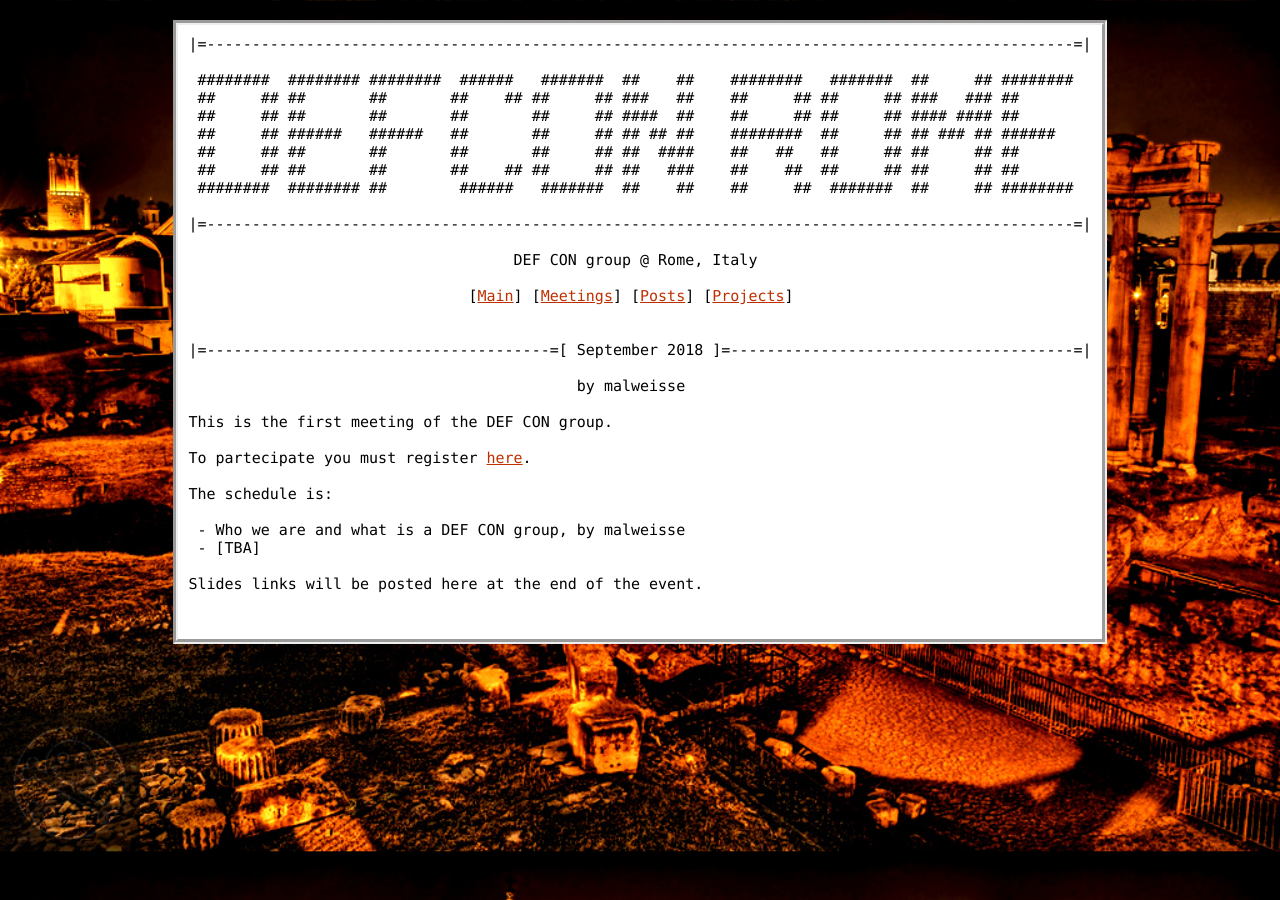
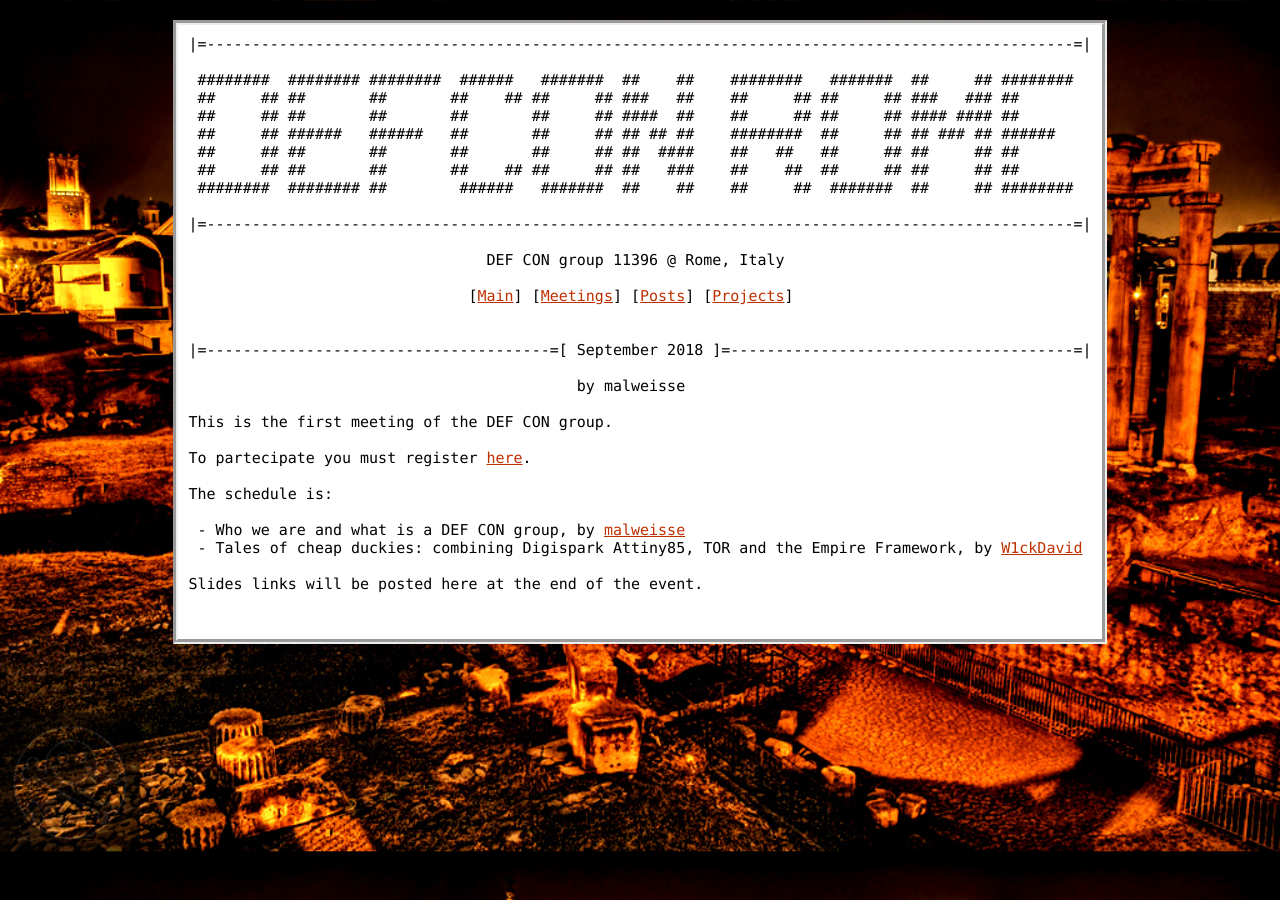
Before and after one commit to DEFCON753/defcon753.github.io, a Jekyll site: the page built from _posts/2018-08-16-meeting-sep18.html, in a window 1280 px wide. Built offline with Jekyll 4.4.1, drawn with Linux system fonts in a browser that asks for light colours.

Commit message:
first talks

```diff
--- a/_includes/nav.html
+++ b/_includes/nav.html
@@ -10,6 +10,6 @@
 
 |=------------------------------------------------------------------------------------------------=|
 
-                                    DEF CON group @ Rome, Italy
+                                 DEF CON group 11396 @ Rome, Italy
 
                                [<a href="{{ site.url }}{{ site.baseurl }}/">Main</a>] [<a href="{{ site.url }}{{ site.baseurl }}/meetings/">Meetings</a>] [<a href="{{ site.url }}{{ site.baseurl }}/posts/">Posts</a>] [<a href="{{ site.url }}{{ site.baseurl }}/projects/">Projects</a>]
--- a/_posts/2018-08-16-meeting-sep18.html
+++ b/_posts/2018-08-16-meeting-sep18.html
@@ -12,7 +12,7 @@
 
 The schedule is:
 
- - Who we are and what is a DEF CON group, by malweisse
- - [TBA]
+ - Who we are and what is a DEF CON group, by <a href="https://twitter.com/andreafioraldi">malweisse</a>
+ - Tales of cheap duckies: combining Digispark Attiny85, TOR and the Empire Framework, by <a href="https://twitter.com/W1ckDavid">W1ckDavid</a>
 
 Slides links will be posted here at the end of the event.
```
